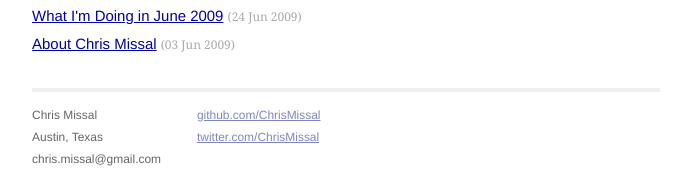
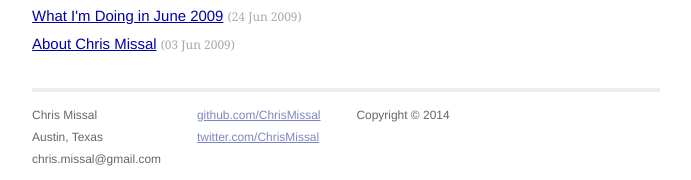
Before and after one commit to ChrisMissal/chrismissal.github.io, a Jekyll site: the page built from index.html, in a window 1280 px wide. Shown: the part 1878-2058 px from the top of the page, without its empty margins (294-985 px from the left). Built offline with Jekyll 4.4.1, drawn with Linux system fonts in a browser that asks for light colours.

Commit message:
add copyright date to bottom

```diff
--- a/_layouts/default.html
+++ b/_layouts/default.html
@@ -83,6 +83,9 @@
                   <a href="http://twitter.com/ChrisMissal/">twitter.com/ChrisMissal</a><br />
                 </p>
               </div>
+              <div class="contact">
+                <p>Copyright &copy; {{ site.time | date: '%Y' }}</p>
+              </div>
             </div>
           </div>
         </div> <!-- /container -->
```
